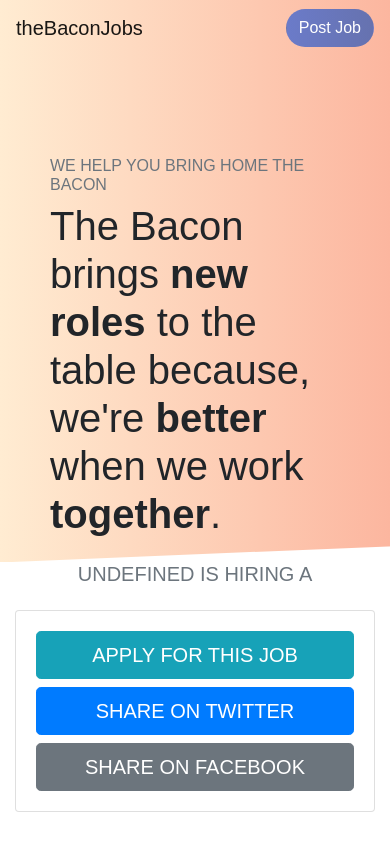
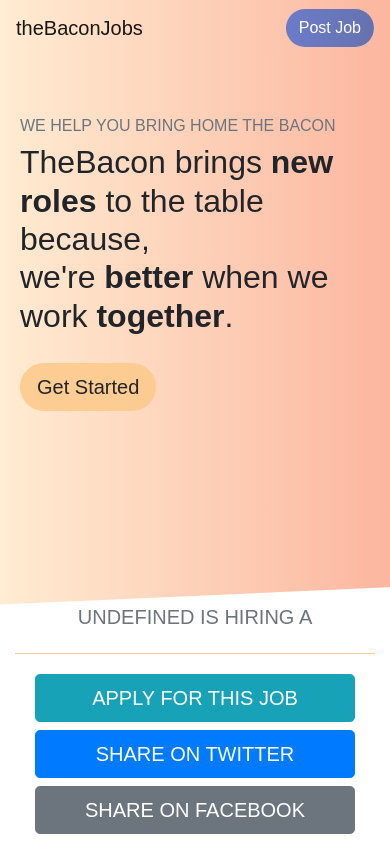
Before and after one commit to edwincarbajal/thebaconjobs, a React (Create React App) app: page /jobs/1 in a window 390 px wide. Built offline with nearby package versions, Linux system fonts and the light colour scheme; no server answers.

Commit message:
Custom styling for index page and responsive

```diff
--- a/src/Jobs.js
+++ b/src/Jobs.js
@@ -1,13 +1,16 @@
 import React from 'react';
 import Post from './Post';
+import styles from './Jobs.css';
 
 const Jobs = props => {
   return (
-    <div>
-      <h1 className="text-center">All Jobs</h1>
-      {props.data.map(job => {
-        return <Post key={job.id} job={job} />;
-      })}
+    <div id="main-jobs-container" className="row">
+      <div className="col-12">
+        <h1 className="display-4 text-center">All Jobs</h1>
+        {props.data.map(job => {
+          return <Post key={job.id} job={job} />;
+        })}
+      </div>
     </div>
   );
 };
--- /dev/null
+++ b/src/Jobs.scss
@@ -0,0 +1,6 @@
+#main-jobs-container {
+  padding-top: 50px;
+  h1 {
+    margin-bottom: 50px;
+  }
+}
--- a/src/Navbar.js
+++ b/src/Navbar.js
@@ -10,8 +10,10 @@
       </Link>
       <ul className="nav justify-content-end">
         <li className="nav-item">
-          <Link to="/job/new" type="button" className="btn">
-            Post Job
+          <Link to="/job/new">
+            <button type="button" className="btn">
+              Post Job
+            </button>
           </Link>
         </li>
       </ul>
--- a/src/Navbar.scss
+++ b/src/Navbar.scss
@@ -3,6 +3,6 @@
   .btn {
     color: #fff;
     border-radius: 50px;
-    background-image: linear-gradient(to right, #6B7BC9 0%, #6672AF 100%);
+    background-image: linear-gradient(to right, #6B7BC9 0%, #6672AF 100%) !important;
   }
 }
--- a/src/Post.js
+++ b/src/Post.js
@@ -1,16 +1,17 @@
 import React from 'react';
 import { Link } from 'react-router-dom';
+import styles from './Post.css';
 
 const Post = props => {
   const categories = string => {
     return string.split(',').map(category => {
       return (
         <li key={category} className="list-inline-item">
-          <h5>
-            <span className="text-uppercase text-light badge badge-info">
+          <h4>
+            <span className="font-weight-normal text-uppercase badge">
               {category}
             </span>
-          </h5>
+          </h4>
         </li>
       );
     });
@@ -26,7 +27,7 @@
                 <h6 className="card-title text-uppercase">
                   {props.job.employer}
                 </h6>
-                <h5 className="card-title text-uppercase">
+                <h5 className="job-card-title card-title text-uppercase">
                   <Link to={`/jobs/${props.job.id}`}>
                     <strong>
                       {props.job.position}
@@ -34,12 +35,12 @@
                   </Link>
                 </h5>
               </div>
-              <div className="col-md-3">
+              <div className="category-card col-md-3">
                 <ul className="list-inline">
                   {categories(props.job.category)}
                 </ul>
               </div>
-              <div className="col-md-3">
+              <div className="location-card col-md-3">
                 <h6 className="text-muted text-right align-middle">
                   {props.job.location}
                 </h6>
--- /dev/null
+++ b/src/Post.scss
@@ -0,0 +1,22 @@
+.job-card-title a {
+  color: #000;
+}
+
+.card {
+  border-top: 1px solid #FCCB92;
+  border-left: 0;
+  border-right: 0;
+  border-bottom: 0;
+  border-radius: 0;
+}
+
+.badge {
+  color: #000;
+  background-color: #F2F5F5;
+}
+
+@media (max-width: 768px) {
+  .category-card, .location-card {
+    display: none;
+  }
+}
--- a/src/Welcome.js
+++ b/src/Welcome.js
@@ -4,16 +4,14 @@
 
 const Welcome = props => {
   return (
-    <div className="row">
+    <div className="row align-items-center">
       <div id="welcome-container" className="col-12">
         <h6 className="text-uppercase text-secondary text-left">
           We help you bring home the bacon
         </h6>
         <h1 className="text-left">
-          The Bacon brings <span className="font-weight-bold">
-            new roles
-          </span>{' '}
-          to the table because,<br /> we're{' '}
+          TheBacon brings <span className="font-weight-bold">new roles</span> to
+          the table because,<br /> we're{' '}
           <span className="font-weight-bold">better</span> when we work{' '}
           <span className="font-weight-bold">together</span>.
         </h1>
@@ -22,7 +20,7 @@
             <button
               type="button"
               onClick={props.handleGetStartedClick}
-              className="btn btn-light btn-lg"
+              className="btn btn-lg"
             >
               Get Started
             </button>
--- a/src/Welcome.scss
+++ b/src/Welcome.scss
@@ -1,6 +1,6 @@
 #welcome-container {
   padding: 100px 50px;
-  height: 60vh;
+  height: 65vh;
   background-image: linear-gradient(to right, #ffecd2 0%, #fcb69f 100%);
   -webkit-clip-path: polygon(0 0, 1600px 0, 1600px 87%, 0 100%);
    clip-path: polygon(0 0, 1600px 0, 1600px 87%, 0 100%);
@@ -11,3 +11,13 @@
     cursor: pointer;
   }
 }
+
+// Medium devices (tablets, 736px and down)
+@media (max-width: 736px) {
+  #welcome-container {
+    padding: 60px 20px;
+    h1 {
+      font-size: 2rem;
+    }
+  }
+}
```
